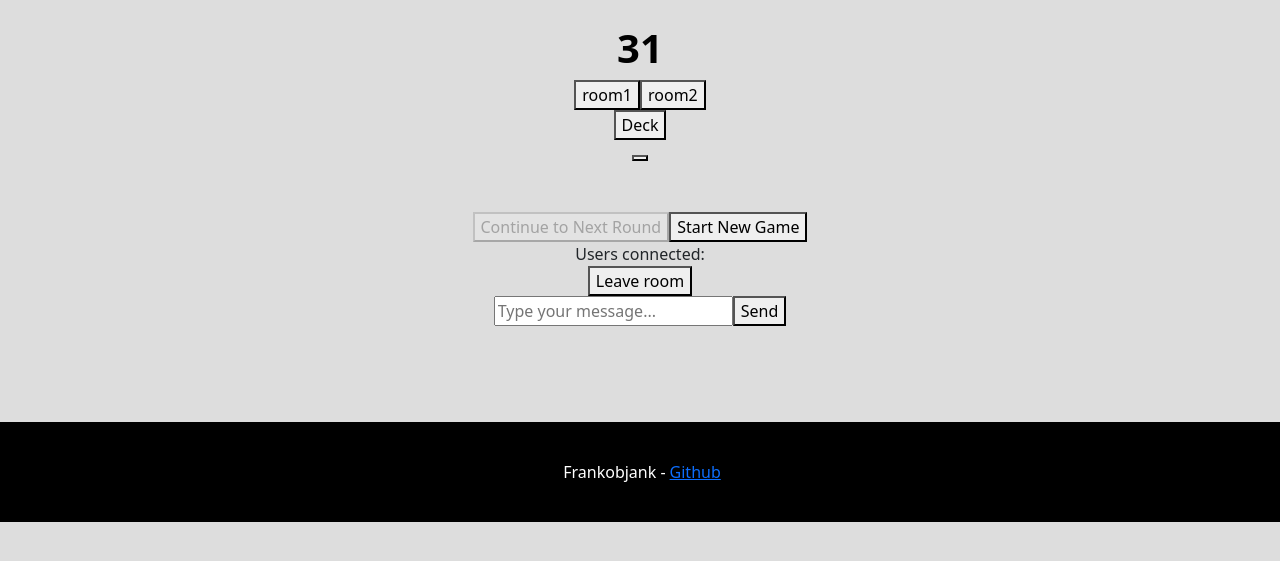
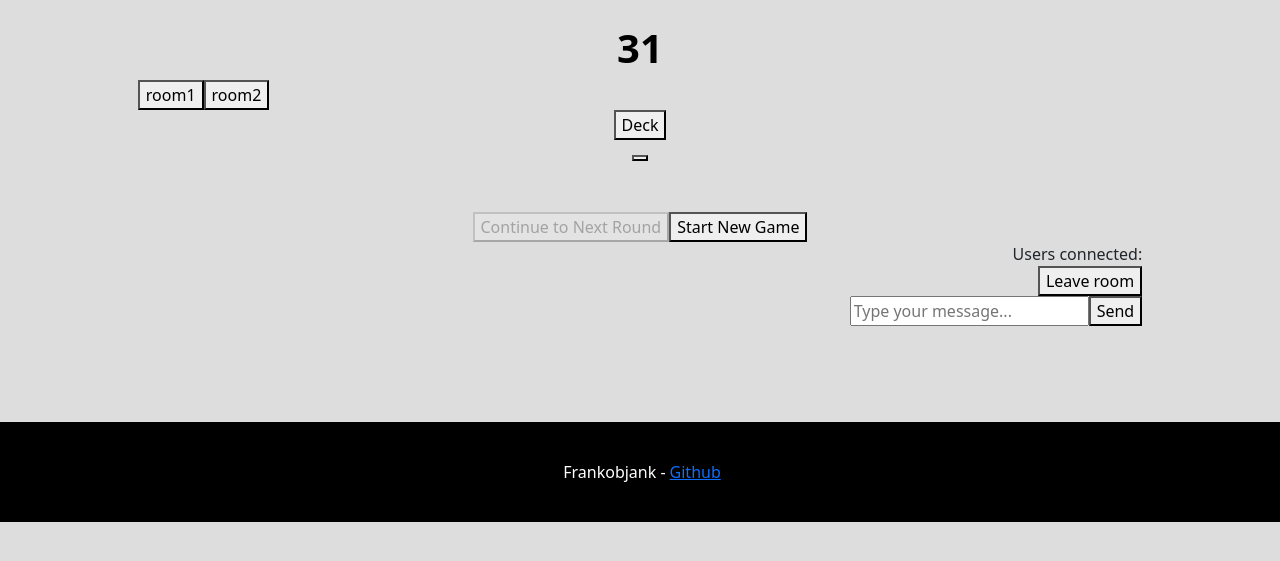
Before and after one commit to frankobjank/flask_games, a Flask app: template templates/thirty_one.html in a window 1280 px wide. Shown: the part 165-726 px from the top of the page. Run offline with Flask 3, Linux system fonts and the light colour scheme; the template is opened without the code that fills it: most values are stand-ins (such as "Sample title", 1, 10 or a date in 2020); some libraries are stand-ins or nearby versions.

Commit message:
in process of adding gamepanel. rearranging things on screen

```diff
--- a/static/scripts/thirty_one.js
+++ b/static/scripts/thirty_one.js
@@ -110,6 +110,17 @@ function addOnClick() {
 
         }
     });
+}
+
+
+function createGamePanel() {
+    const gamePanel = document.createElement('div');
+    gamePanel.className = 'game-panel';
+    gamePanel.id = 'game-panel';
+
+    table = createTable();
+
+    gamePanel.appendChild(table);
 }
 
 
--- a/static/styles.css
+++ b/static/styles.css
@@ -101,6 +101,23 @@ footer {
 }
 
 /* Thirty One */
+.panel{
+    display: flex;
+    outline: black;
+}
+.room-panel{
+    text-align: left;
+    margin-left: 5%;
+}
+.user-panel{
+    text-align: right;
+    margin-right: 5%;
+}
+.chat-log{
+    text-align: right;
+    margin-right: 5%;
+}
+
 
 /* Minesweeper */
 
```
